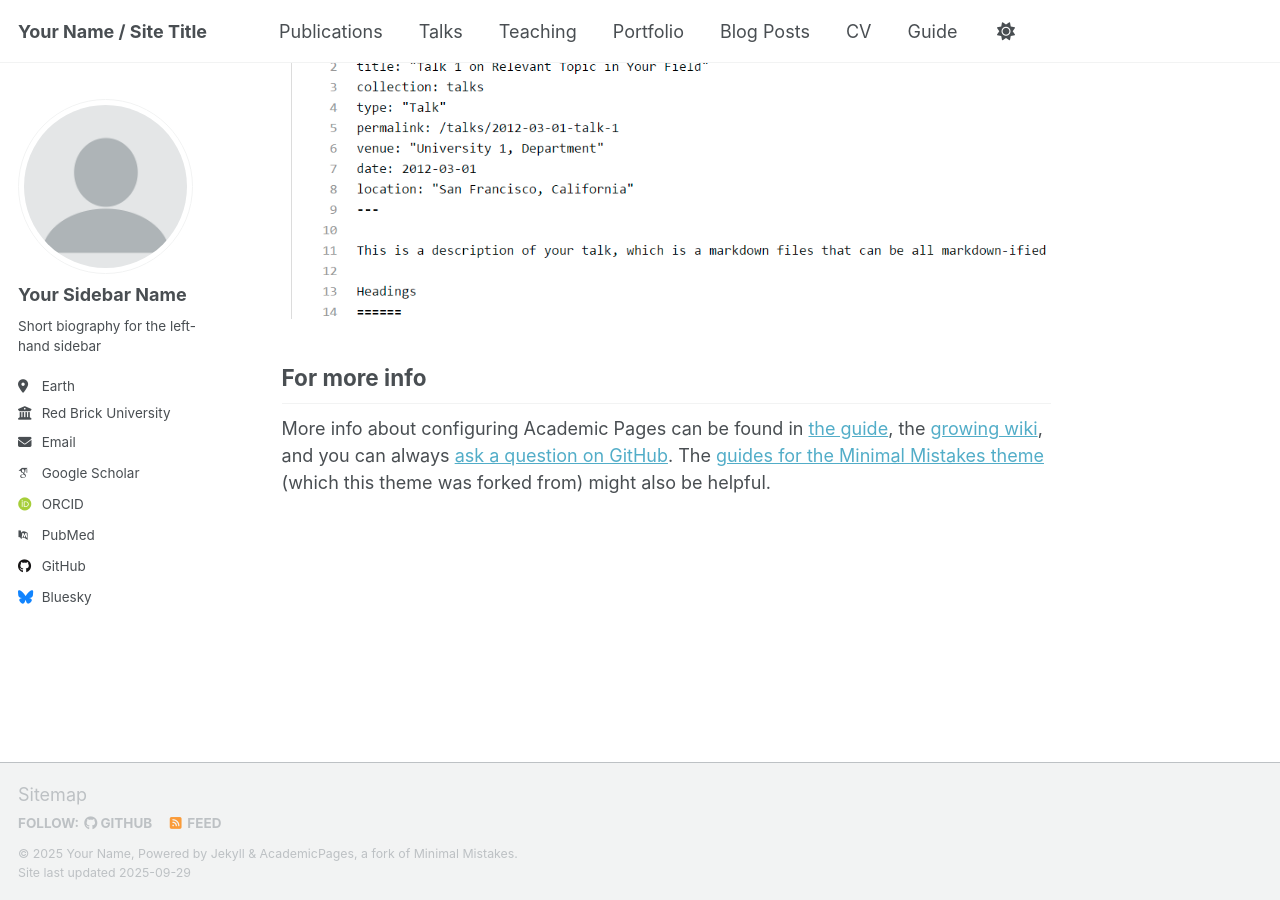
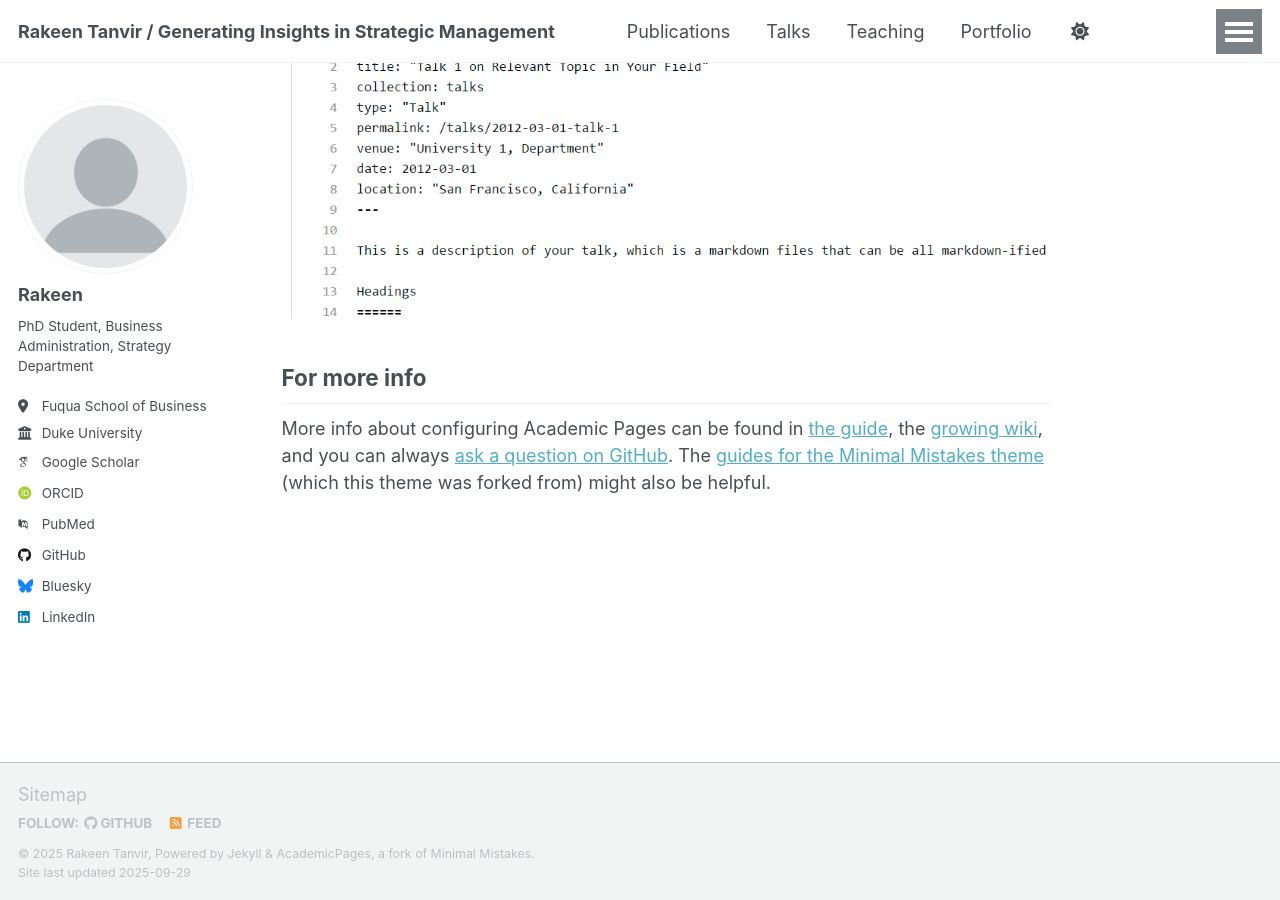
Before and after one commit to rakeentanvir/rakeentanvir.github.io, a Jekyll site: the page built from _pages/about.md, in a window 1280 px wide and 900 px high, scrolled down 2880 px. Built offline with Jekyll 4.4.1, drawn with Linux system fonts in a browser that asks for light colours; some web fonts are replaced; a script that is not in the unit is left out.

Commit message:
Update _config.yml

```diff
--- a/_config.yml
+++ b/_config.yml
@@ -9,13 +9,13 @@
 # Basic Site Settings
 locale                   : "en-US"
 site_theme               : "default" # Currently available options are "default", "air"
-title                    : "Your Name / Site Title"
+title                    : "Rakeen Tanvir / Generating Insights in Strategic Management"
 title_separator          : "-"
-name                     : &name "Your Name"
-description              : &description "personal description"
-url                      : https://academicpages.github.io # the base hostname & protocol for your site e.g. "https://[your GitHub username].github.io" or if you already have some other page hosted on Github then use "https://[your GitHub username].github.io/[Your Repo Name]"
+name                     : &name "Rakeen Tanvir"
+description              : &description "Strategic Management Scholar"
+url                      : https://rakeentanvir.github.io # the base hostname & protocol for your site e.g. "https://[your GitHub username].github.io" or if you already have some other page hosted on Github then use "https://[your GitHub username].github.io/[Your Repo Name]"
 baseurl                  : "" # the subpath of your site, e.g. "/blog"
-repository               : "academicpages/academicpages.github.io"
+repository               : "rakeentanvir/rakeentanvir.github.io"
 
 # Site Author - The following control what appear as part of the author content on the side bar.
 #               If a field is blank the icon and link will not appear, otherwise it will be shown.
@@ -23,31 +23,33 @@
 author:
   # Biographic information
   avatar           : "profile.png"
-  name             : "Your Sidebar Name"
+  name             : "Rakeen"
   pronouns         : # example: "she/her"
-  bio              : "Short biography for the left-hand sidebar"
-  location         : "Earth"
-  employer         : "Red Brick University"
+  bio              : "PhD Student, Business Administration, Strategy Department"
+  location         : "Fuqua School of Business"
+  employer         : "Duke University"
   uri              : # URL
-  email            : "none@example.org"
+  email            : # URL
 
   # Academic websites
   academia         : # URL
   arxiv            : # URL - Update with the correct link to your profile
-  googlescholar    : "https://scholar.google.com/citations?user=PS_CX0AAAAAJ"
+  googlescholar    : "https://scholar.google.com/citations?user=-hSpU7wAAAAJ"
   inspire-hep      : # URL
   impactstory      : # URL
-  orcid            : "http://orcid.org/yourorcidurl"
+  orcid            : "https://orcid.org/0000-0002-0139-0990"
   semantic         : # URL
   pubmed           : "https://www.ncbi.nlm.nih.gov/pubmed/?term=john+snow"
   researchgate     : # URL
+  researcherid     : "https://www.webofscience.com/wos/author/record/JNT-0569-2023"
   scopus           : # URL
+  ssrn             : "https://papers.ssrn.com/sol3/cf_dev/AbsByAuth.cfm?per_id=6279160"
 
   # Repositories and software development
   bitbucket        : # Username - Update with your username on the site
   codepen          : # Username
   dribbble         : # Username
-  github           : "academicpages"
+  github           : "rakeentanvir"
   kaggle           : # Username
   stackoverflow    : # User number or user number and name (i.e., use "1" or "1/jeff-atwood")
 
@@ -62,7 +64,7 @@
   keybase          : # Username
   instagram        : # Username
   lastfm           : # Username
-  linkedin         : # Username
+  linkedin         : rakeentanvir
   mastodon         : # URL
   medium           : # URL
   pinterest        : # Username
```
